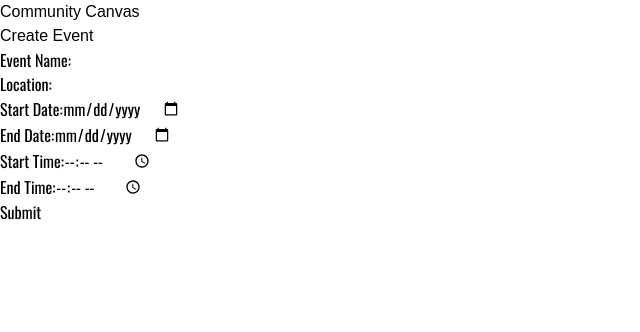
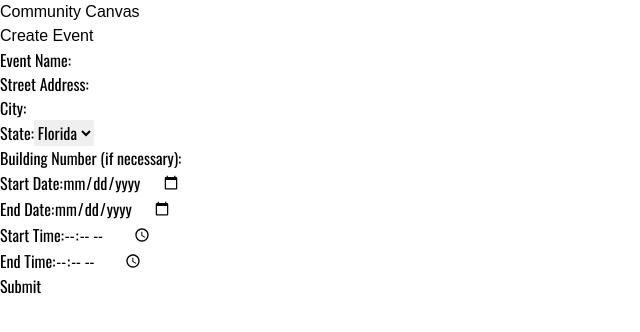
Before and after one commit to DHClimber/Team-5, a Next.js app in the folder frontend/: page /community/add-event in a window 1280 px wide. Shown: the top 332 px of the page, without its empty margins (0-640 px from the left). Built offline with nearby package versions, Linux system fonts and the light colour scheme; a web font is replaced by a local one.

Commit message:
updated form for new fields for event location

```diff
--- a/frontend/pages/community/add-event.js
+++ b/frontend/pages/community/add-event.js
@@ -9,7 +9,11 @@ const AddEvent = () => {
 	const [loading, setLoading] = useState(false);
 	const [formValues, setFormValues] = useState({
 		event_name: "",
-		event_location: "",
+		street_address: "",
+		city: "",
+		state: "",
+		zipcode: "",
+		building_number: "",
 		start_date: "",
 		end_date: "",
 		start_time: "",
@@ -47,17 +51,53 @@ const AddEvent = () => {
 						/>
 					</div>
 					<div className="flex flex-col secondary-font">
-						<label className="text-lg">Location:</label>
+						<label className="text-lg">Street Address:</label>
 						<input
 							className="rounded-md p-2 text-xl text-black drop-shadow-md focus:outline-[#ff6464]"
-							name="event_location"
+							name="street_address"
 							type="text"
 							pattern="[a-zA-Z]+"
-							value={formValues.event_location}
+							value={formValues.street_address}
 							onChange={handleInputChange}
 						/>
 					</div>
-					<div className="flex flex-col">
+					<div className="flex flex-row justify-between space-x-8">
+						<div className="flex flex-col secondary-font">
+							<label className="text-lg">City:</label>
+							<input
+								className="rounded-md p-2 text-xl text-black drop-shadow-md focus:outline-[#ff6464]"
+								name="city"
+								type="text"
+								pattern="[a-zA-Z]+"
+								value={formValues.city}
+								onChange={handleInputChange}
+							/>
+						</div>
+						<div className="flex flex-col secondary-font">
+							<label className="text-lg">State:</label>
+							<select
+								className="rounded-md p-2 text-xl text-black drop-shadow-md focus:outline-[#ff6464]"
+								name="state"
+								value={formValues.state}
+								onChange={handleInputChange}
+							>
+								<option value="FL">Florida</option>
+							</select>
+						</div>
+					</div>
+					<div className="flex flex-col secondary-font">
+						<label className="text-lg">Building Number (if necessary):</label>
+						<input
+							className="rounded-md p-2 text-xl text-black drop-shadow-md focus:outline-[#ff6464]"
+							name="building_number"
+							type="text"
+							pattern="[a-zA-Z]+"
+							value={formValues.building_number}
+							onChange={handleInputChange}
+						/>
+					</div>
+					<div className="flex flex-row secondary-font justify-between space-x-8">
+						<div className="flex flex-col w-full">
 							<div className="flex flex-col secondary-font">
 								<label className="text-lg">Start Date:</label>
 								<input
@@ -79,7 +119,7 @@ const AddEvent = () => {
 								/>
 							</div>
 						</div>
-					<div className="flex flex-row justify-between space-x-8">
+						<div className="flex flex-col w-full">
 							<div className="flex flex-col secondary-font">
 								<label className="text-lg">Start Time:</label>
 								<input
@@ -99,6 +139,7 @@ const AddEvent = () => {
 									value={formValues.end_time}
 									onChange={handleInputChange}
 								/>
+							</div>
 						</div>
 					</div>
 					<div className="flex flex-row w-full justify-center items-center mt-4">
```
Lines whose indentation alone changed are shown as unchanged.
